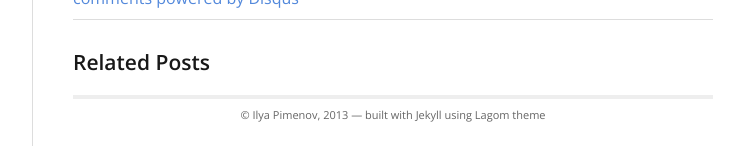
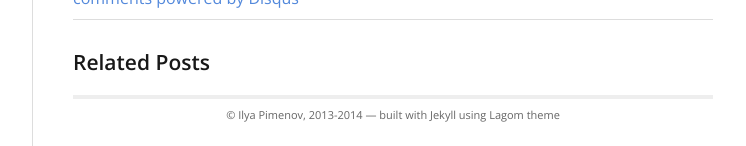
Before and after one commit to ilya-pi/ilyapimenov.com, a Jekyll site: the page built from _posts/2013-11-14-hyperloglog-with-cascalog.md, in a window 1280 px wide and 900 px high, scrolled down 7188 px. Shown: the part 754-900 px from the top of the window, without its empty margins (378-1124 px from the left). Built offline with Jekyll 4.4.1, drawn with Linux system fonts in a browser that asks for light colours; comment, search, counter and statistics services are not loaded.

Commit message:
Year update

```diff
--- a/_includes/footer.html
+++ b/_includes/footer.html
@@ -7,6 +7,6 @@
   {% endif %}
 
   <p>
-    © {{ site.theme.name }}, 2013 &mdash; built with Jekyll using Lagom theme
+    © {{ site.theme.name }}, 2013-2014 &mdash; built with Jekyll using Lagom theme
   </p>
 </div>
```
